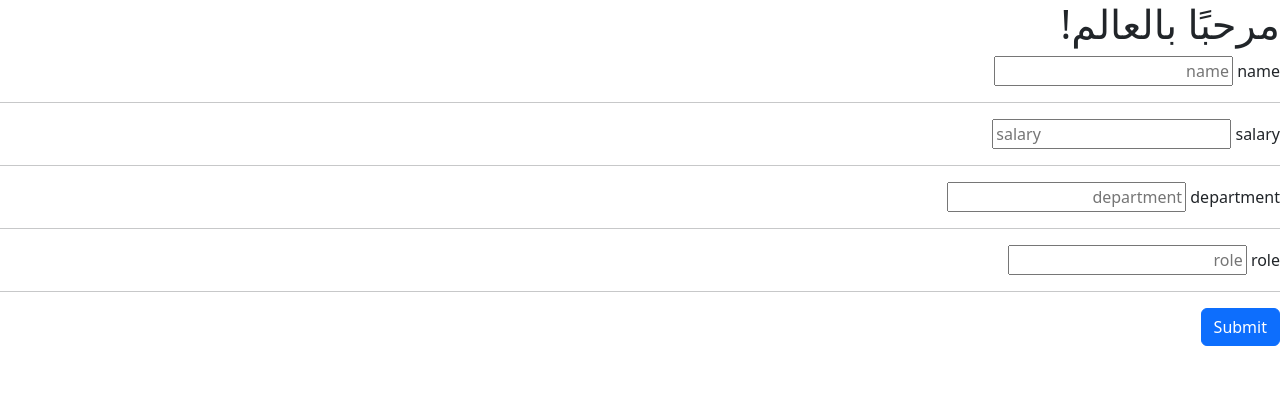
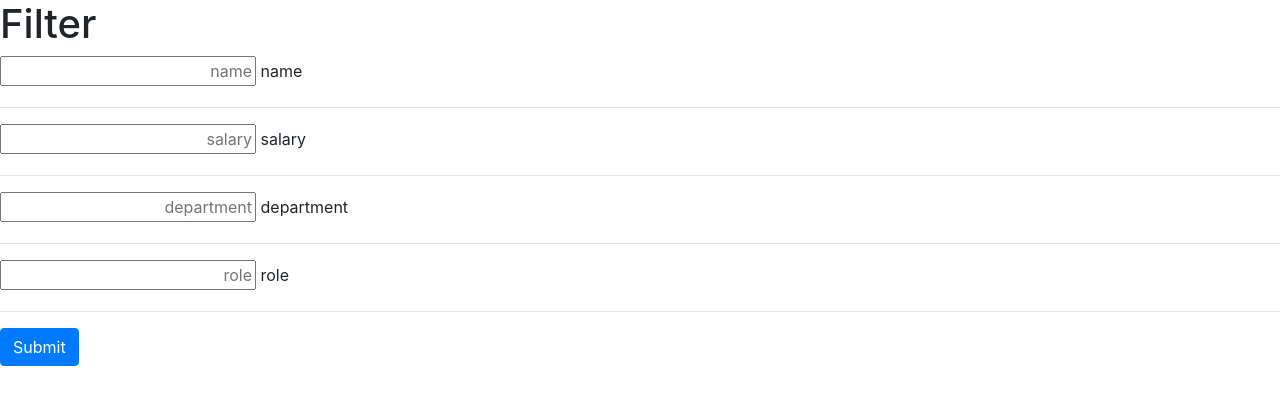
Before and after one commit to tanisha182003/first-code, a Django app: page /filteremp in a window 1280 px wide. Shown: the top 405 px of the page. Run offline with Django 4.2, Linux system fonts and the light colour scheme.

Commit message:
first commit

```diff
--- a/home/templates/filteremp.html
+++ b/home/templates/filteremp.html
@@ -5,13 +5,13 @@
     <meta charset="utf-8">
     <meta name="viewport" content="width=device-width, initial-scale=1">
 
-    <!-- Bootstrap CSS -->
-    <link rel="stylesheet" href="https://cdn.jsdelivr.net/npm/bootstrap@5.2.3/dist/css/bootstrap.rtl.min.css" integrity="sha384-DOXMLfHhQkvFFp+rWTZwVlPVqdIhpDVYT9csOnHSgWQWPX0v5MCGtjCJbY6ERspU" crossorigin="anonymous">
 
-    <title>مرحبًا بالعالم!</title>
+    <link rel="stylesheet" href="https://cdn.jsdelivr.net/npm/bootstrap@4.0.0/dist/css/bootstrap.min.css" integrity="sha384-Gn5384xqQ1aoWXA+058RXPxPg6fy4IWvTNh0E263XmFcJlSAwiGgFAW/dAiS6JXm" crossorigin="anonymous">
+
+    <title>Filter employee</title>
   </head>
   <body>
-    <h1>مرحبًا بالعالم!</h1>
+    <h1>Filter </h1>
     <form action ="/filteremp" method="post">
       {% csrf_token%}
         <label for="name">name</label>
--- a/home/templates/index.html
+++ b/home/templates/index.html
@@ -20,7 +20,6 @@
      <a class="btn btn-primary" href="/addemp" role="button">Add employee</a>
      <a class="btn btn-primary" href="/removeemp" role="button">remove employe</a>
      <a class="btn btn-primary" href="/filteremp" role="button">filter details</a>
-     <a class="btn btn-primary" href="/rish" role="button">chutiya</a>
     </div>
 
     <!-- Optional JavaScript; choose one of the two! -->
--- a/home/urls.py
+++ b/home/urls.py
@@ -11,5 +11,5 @@ urlpatterns = [
     path('removeemp/<int:emp_id>', views.removeemp,name='removeemp'),
 
     path('filteremp', views.filteremp,name='filteremp'),
-    path('rish',views.rish,name='rish'),
+
 ]
--- a/home/views.py
+++ b/home/views.py
@@ -62,5 +62,3 @@ def filteremp(request):
         return render(request,'filteremp.html')
     else:
         return HttpResponse("nhi h ")
-def rish(request):
-    return render(request,'rish.html')
```
Also changed, not shown: home/templates/rish.html (deleted, +0 -27 lines).
